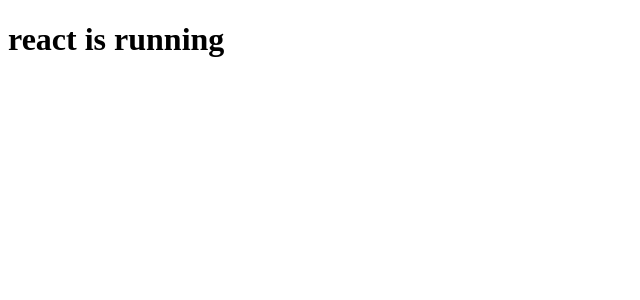
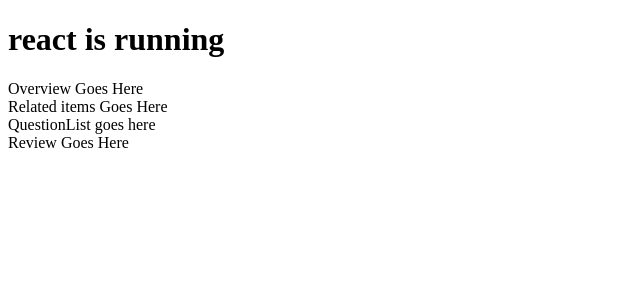
Before and after one commit to poaceae-team6/fec-catwalk, a React app: page / in a window 1280 px wide. Shown: the top 300 px of the page, without its empty margins (0-640 px from the left). Built offline with nearby package versions, Linux system fonts and the light colour scheme; the HTML template or start-up script is replaced by a standard one.

Commit message:
add questionList file and render to App

```diff
--- a/client/src/components/App.jsx
+++ b/client/src/components/App.jsx
@@ -1,4 +1,5 @@
 import React from 'react';
+import QuestionList from './QuestionList.jsx';
 
 class App extends React.Component {
   constructor (props) {
@@ -10,6 +11,10 @@ class App extends React.Component {
     return (
       <div id='app'>
         <h1> react is running </h1>
+        <div>Overview Goes Here</div>
+        <div>Related items Goes Here</div>
+        <QuestionList />
+        <div>Review Goes Here</div>
       </div>
     )
   }
--- a/client/src/components/QuestionList.jsx
+++ b/client/src/components/QuestionList.jsx
@@ -15,4 +15,4 @@ class QuestionList extends React.Component {
   }
 }
 
-export default QuestionList
+export default QuestionList;
```
